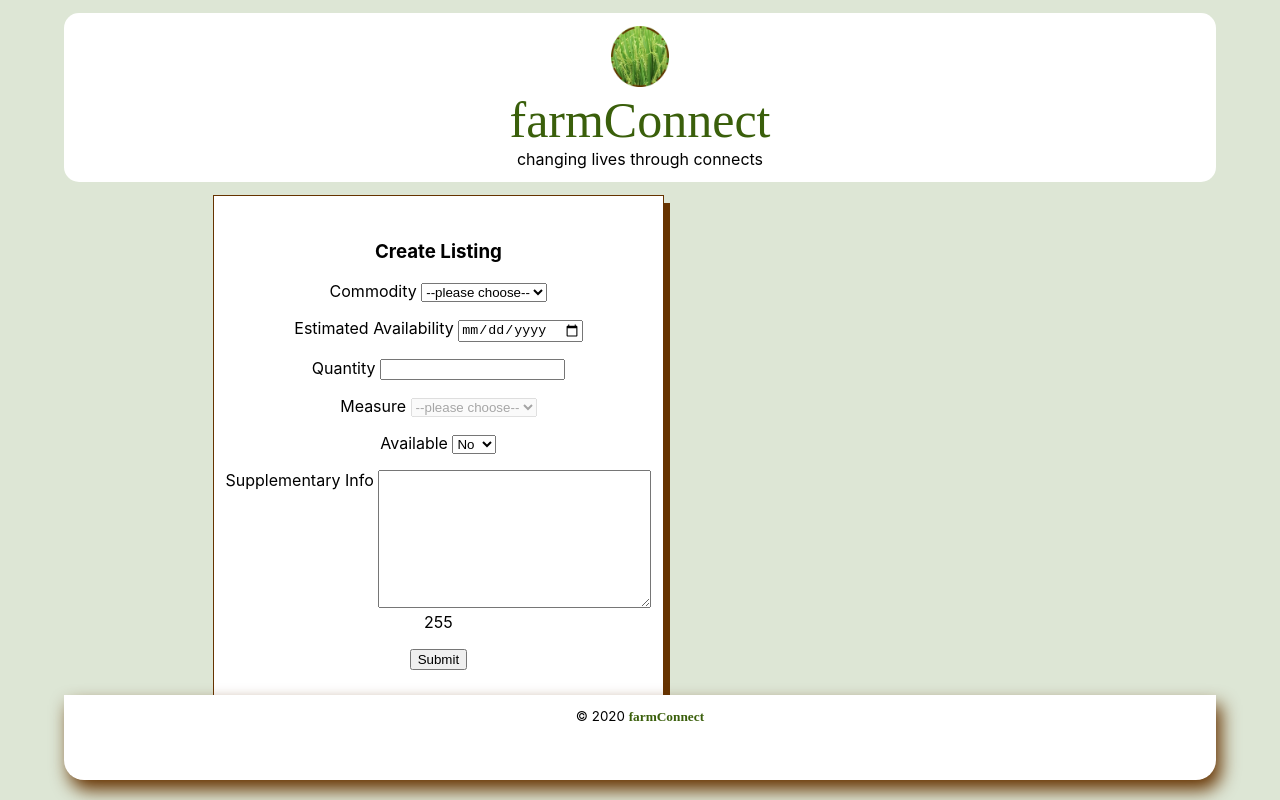
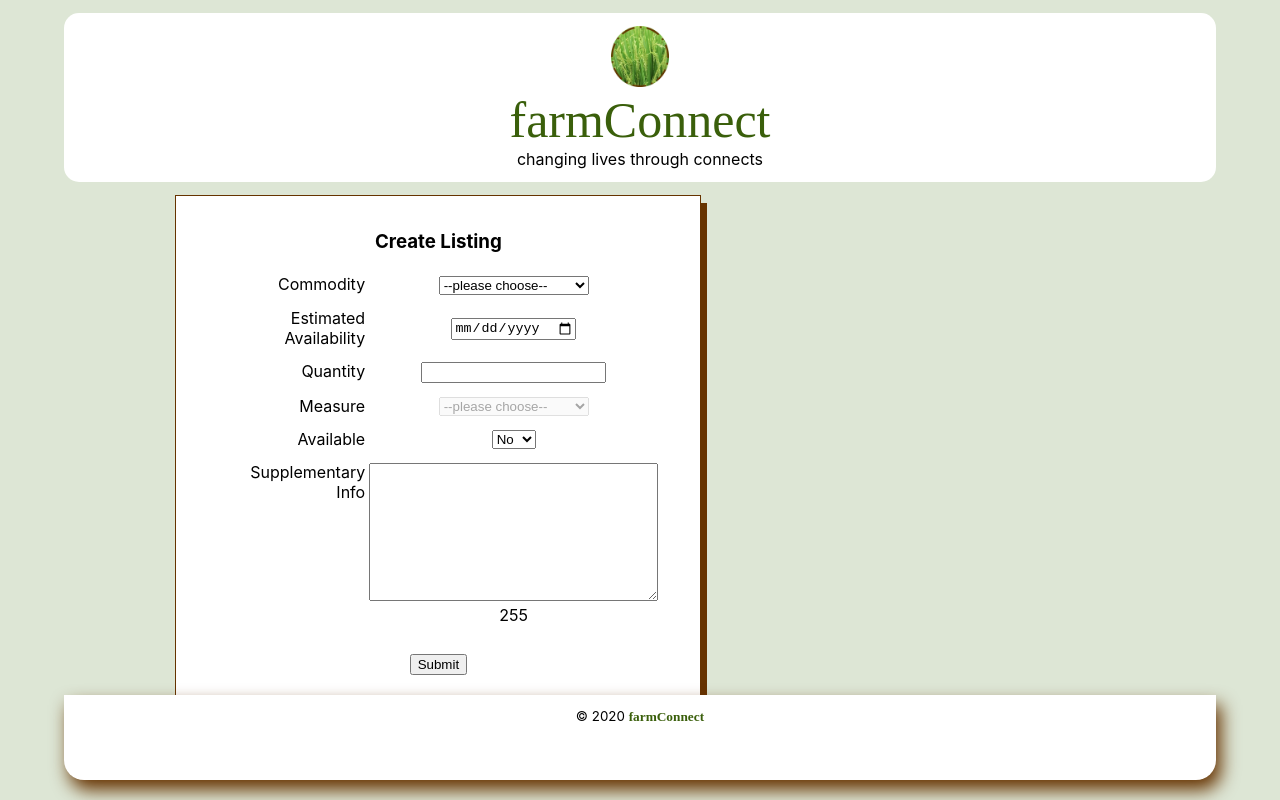
Before and after one commit to coula3/farm-connect, a React (Create React App) app in the folder farm-connect/: page /listings/new in a window 1280 px wide. Built offline with nearby package versions, Linux system fonts and the light colour scheme.

Commit message:
rebuild CreateListing form

```diff
--- a/farm-connect/src/containers/CreateListing/CreateListing.css
+++ b/farm-connect/src/containers/CreateListing/CreateListing.css
@@ -21,9 +21,15 @@
 .card {
     text-align: center;
     border: #663300 solid 1px;
-    padding: 25px 0px 25px 0px;
-    width: 60%;
+    padding: 15px 0px 25px 0px;
+    width: 70%;
     background-color: #FFF;
     margin: auto;
     box-shadow: 6px 8px #663300
-  }
+}
+
+.center {
+width: 85%;
+margin-left: auto;
+margin-right: auto;
+}
--- a/farm-connect/src/containers/CreateListing/CreateListing.js
+++ b/farm-connect/src/containers/CreateListing/CreateListing.js
@@ -73,46 +73,63 @@ class CreateListing extends Component {
                 <div className="card">
                     <h3>Create Listing</h3>
                     <form onSubmit={this.handleSubmit}>
-                        <p className="p_inputs">
-                            <label>Commodity </label>
-                            <select name="commodity" id="commodity-select" value={this.state.listing.commodity} onChange={this.handleChange}>
+                        <table className="center">
+                            <tbody>
+                                <tr>
+                                    <td style={{marginRight:"20px", textAlign:"right", verticalAlign:"top"}}>Commodity</td>
+                                    <td style={{width:"65%"}}>
+                                        <select style={{width: "150px"}} name="commodity" id="commodity-select" value={this.state.listing.commodity} onChange={this.handleChange}>
                                             { commoditiesList.map((commodity, idx) =>
                                                 (<option key={idx} value={commodity}>{commodity}</option>))
                                             }
                                         </select>
-                        </p>
-                        <p className="p_errors">{messages.commodityError(this.props.errorMessages)}</p>
-                        <p className="p_inputs">
-                            <label>Estimated Availability </label>
-                            <input name="availability" type="date" value={this.state.listing.availability} onChange={this.handleChange} />
-                        </p>
-                        <p className="p_errors">{messages.availabilityError(this.props.errorMessages)}</p>
-                        <p>
-                            <label>Quantity </label>
-                            <input name="quantity" type="number" min="0" value={this.state.listing.quantity} onChange={this.handleChange} onKeyUp={this.enableDisableMeasure} onMouseUp={this.enableDisableMeasure}/>
-                        </p>
-                        <p className="p_inputs">
-                            <label>Measure </label>
-                            <select name="measure" disabled={this.state.disableMeasure} value={this.state.listing.measure} onChange={this.handleChange} >
+                                        <br />
+                                        <span className="p_errors">{messages.commodityError(this.props.errorMessages)}</span>
+                                    </td>
+                                </tr>
+                                <tr>
+                                    <td style={{paddingTop:"10px", textAlign:"right", verticalAlign:"top"}}>Estimated Availability </td>
+                                    <td>
+                                        <input style={{marginTop:"10px"}} name="availability" type="date" value={this.state.listing.availability} onChange={this.handleChange} />
+                                        <br />
+                                        <span className="p_errors">{messages.availabilityError(this.props.errorMessages)}</span>
+                                    </td>
+                                </tr>
+                                <tr>
+                                    <td style={{paddingTop:"10px", textAlign:"right", verticalAlign:"top"}}>Quantity </td>
+                                    <td><input style={{marginTop:"10px"}} name="quantity" type="number" min="0" value={this.state.listing.quantity} onChange={this.handleChange} onKeyUp={this.enableDisableMeasure} onMouseUp={this.enableDisableMeasure}/></td>
+                                </tr>
+                                <tr>
+                                    <td style={{paddingTop:"10px", textAlign:"right", verticalAlign:"top"}}>Measure </td>
+                                    <td>
+                                        <select style={{width: "150px", marginTop:"10px"}} name="measure" disabled={this.state.disableMeasure} value={this.state.listing.measure} onChange={this.handleChange} >
                                             {measuresList.map((measure, idx) =>
                                             (<option key={idx} value={measure}>{measure}</option>))}
                                         </select>
-                        </p>
-                        <p className="p_errors">{messages.measureError(this.props.errorMessages)}</p>
-                        <p>
-                            <label>Available </label>
-                            <select name="available" id="availableSelect" value={this.state.listing.available} onChange={this.handleChange}>
+                                        <br />
+                                        <span className="p_errors">{messages.measureError(this.props.errorMessages)}</span>
+                                    </td>
+                                </tr>
+                                <tr>
+                                    <td style={{paddingTop:"10px", textAlign:"right", verticalAlign:"top"}}>Available </td>
+                                    <td>
+                                        <select style={{marginTop:"10px"}}name="available" id="availableSelect" value={this.state.listing.available} onChange={this.handleChange}>
                                             <option value="No">No</option>
                                             <option value="Yes">Yes</option>
                                         </select>
-                        </p>
-                        <p>
-                            <label id="label_align">Supplementary Info </label>
-                            <textarea name="information" id="information" rows="8" cols="30" style={{padding: 8}} maxLength={this.state.maxInfoCharacters} value={this.state.listing.information} onChange={this.handleChange}></textarea>
+                                    </td>
+                                </tr>
+                                <tr>
+                                    <td style={{paddingTop:"10px", textAlign:"right", verticalAlign:"top"}}>Supplementary Info </td>
+                                    <td>
+                                        <textarea style={{marginTop:"10px", padding:"8px"}} name="information" id="information" rows="8" cols="32" maxLength={this.state.maxInfoCharacters} value={this.state.listing.information} onChange={this.handleChange}></textarea>
+                                        <br />
                                         <label> {this.state.maxInfoCharacters - this.state.listing.information.length}</label>
-                        </p>
-
-                        <p><input type="submit" /></p>
+                                    </td>
+                                </tr>
+                            </tbody>
+                        </table>
+                        <p style={{marginTop:"25px"}}><input type="submit" /></p>
                     </form>
                 </div>
             </div>
```
Lines whose indentation alone changed are shown as unchanged.
